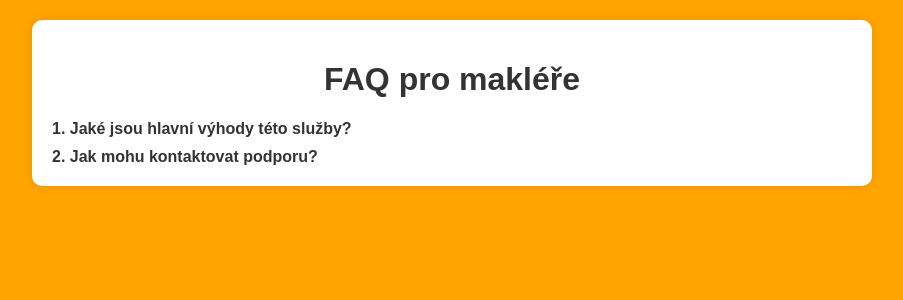
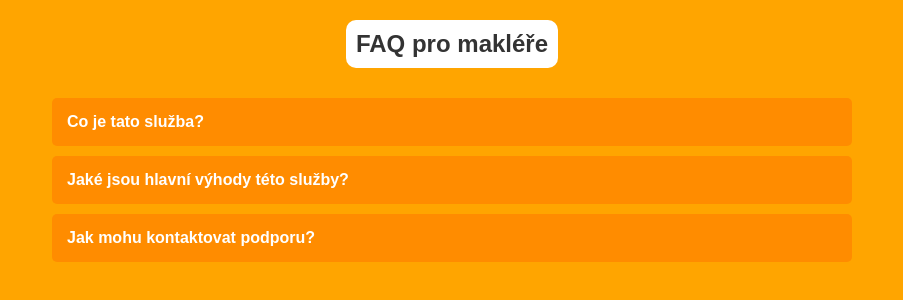
Before and after one commit to nekudova/faq-makler, a plain HTML site: page index.html in a window 1280 px wide. Shown: the whole page, without its empty margins (188-1091 px from the left). Drawn offline with Linux system fonts and the light colour scheme.

Commit message:
Update index.html

```diff
--- a/index.html
+++ b/index.html
@@ -11,51 +11,58 @@
             color: #333;
             margin: 0;
             padding: 20px;
+            text-align: center;
+        }
+        .header {
+            background-color: white;
+            padding: 10px;
+            border-radius: 10px;
+            display: inline-block;
+            font-size: 24px;
+            font-weight: bold;
+            margin-bottom: 20px;
         }
         .container {
             max-width: 800px;
             margin: auto;
-            background: white;
-            padding: 20px;
-            border-radius: 10px;
-            box-shadow: 0 0 10px rgba(0, 0, 0, 0.1);
-        }
-        h1 {
-            text-align: center;
         }
         .faq {
-            margin-top: 20px;
+            text-align: left;
         }
         .question {
+            background-color: #FF8C00; /* Sytější oranžová */
+            color: white;
+            padding: 15px;
+            border-radius: 5px;
             font-weight: bold;
             cursor: pointer;
             margin-top: 10px;
         }
         .answer {
             display: none;
+            padding: 15px;
+            background: white;
+            border-radius: 5px;
             margin-top: 5px;
+            box-shadow: 0 0 5px rgba(0, 0, 0, 0.2);
         }
     </style>
 </head>
 <body>
     <div class="container">
-        <h1>FAQ pro makléře</h1>
+        <div class="header">FAQ pro makléře</div>
         <div class="faq">
-            <div class="question">1. Jaké jsou hlavní výhody této služby?</div>
+            <div class="question">Co je tato služba?</div>
+            <div class="answer">Služba je určena k podpoře makléřů v oblasti pojištění a finančního poradenství.</div>
+
+            <div class="question">Jaké jsou hlavní výhody této služby?</div>
             <div class="answer">Hlavní výhody zahrnují flexibilitu, úsporu času a profesionální podporu.</div>
 
-            <div class="question">2. Jak mohu kontaktovat podporu?</div>
+            <div class="question">Jak mohu kontaktovat podporu?</div>
             <div class="answer">Podporu můžete kontaktovat emailem nebo telefonicky dle uvedených kontaktů.</div>
         </div>
     </div>
 
     <script>
         document.querySelectorAll('.question').forEach(item => {
-            item.addEventListener('click', () => {
-                let answer = item.nextElementSibling;
-                answer.style.display = answer.style.display === 'block' ? 'none' : 'block';
-            });
-        });
-    </script>
-</body>
-</html>
+            item.addEvent
```
